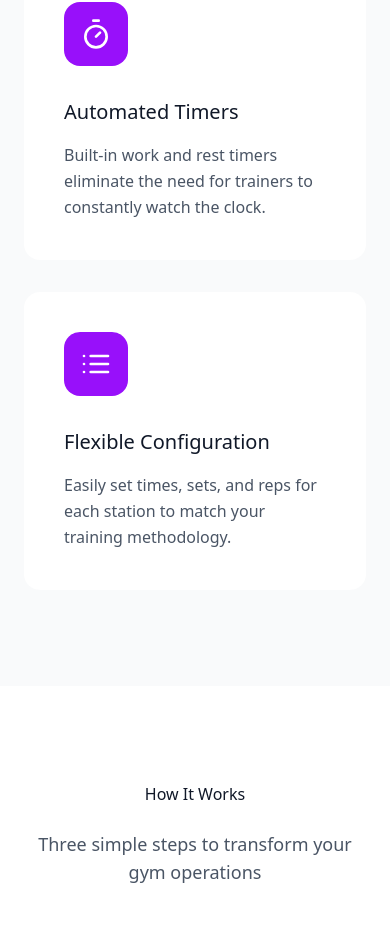
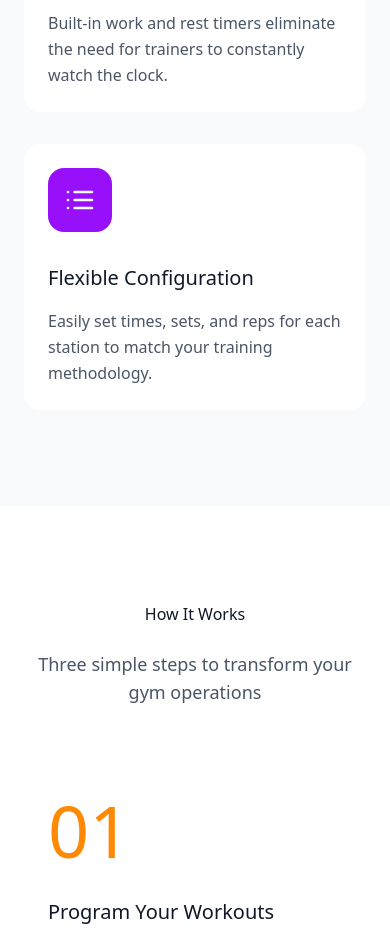
Before and after one commit to choccy-box/public-website, a React (Vite) app: page / in a window 390 px wide. Shown: the part 1953-2900 px from the top of the page. Built offline with nearby package versions, Linux system fonts and the light colour scheme.

Commit message:
fix: mobile

```diff
--- a/src/components/Features.tsx
+++ b/src/components/Features.tsx
@@ -38,7 +38,7 @@ export function Features() {
             {features.map((feature) => (
               <article
                 key={feature.name}
-                className="relative group p-10 bg-white rounded-2xl border-2 border-gray-900 hover:bg-purple-600 hover:border-purple-600 hover:shadow-2xl transition-all duration-500 cursor-pointer"
+                className="relative group p-6 sm:p-10 bg-white rounded-2xl border-2 border-gray-900 hover:bg-purple-600 hover:border-purple-600 hover:shadow-2xl transition-all duration-500 cursor-pointer"
               >
                 <div className="flex items-center justify-center w-16 h-16 rounded-2xl bg-purple-600 group-hover:bg-white text-white group-hover:text-purple-600 mb-8 transition-all duration-500" aria-hidden="true">
                   <feature.icon className="h-8 w-8" />
--- a/src/components/HowItWorks.tsx
+++ b/src/components/HowItWorks.tsx
@@ -29,7 +29,7 @@ export function HowItWorks() {
         <div className="mx-auto max-w-5xl">
           <ol className="grid grid-cols-1 gap-8 lg:grid-cols-3">
             {steps.map((step) => (
-              <li key={step.number} className="relative group p-10 bg-white rounded-2xl border-2 border-gray-900 hover:bg-orange-400 hover:border-orange-400 hover:shadow-2xl transition-all duration-500 cursor-pointer">
+              <li key={step.number} className="relative group p-6 sm:p-10 bg-white rounded-2xl border-2 border-gray-900 hover:bg-orange-400 hover:border-orange-400 hover:shadow-2xl transition-all duration-500 cursor-pointer">
                 <div className="text-7xl font-light text-orange-400 group-hover:text-white mb-8 transition-colors duration-500" aria-label={`Step ${step.number}`}>{step.number}</div>
                 <h3 className="text-gray-900 group-hover:text-white mb-4 text-xl font-medium transition-colors duration-500">{step.title}</h3>
                 <p className="text-gray-600 group-hover:text-orange-50 leading-relaxed transition-colors duration-500">{step.description}</p>
--- a/src/index.css
+++ b/src/index.css
@@ -812,8 +812,18 @@
     width: calc(var(--spacing) * 8);
   }
 
+  .p-6 {
+    padding: calc(var(--spacing) * 6);
+  }
+
   .p-10 {
     padding: calc(var(--spacing) * 10);
+  }
+
+  @media (width >= 40rem) {
+    .sm\:p-10 {
+      padding: calc(var(--spacing) * 10);
+    }
   }
 
   .mb-8 {
```
